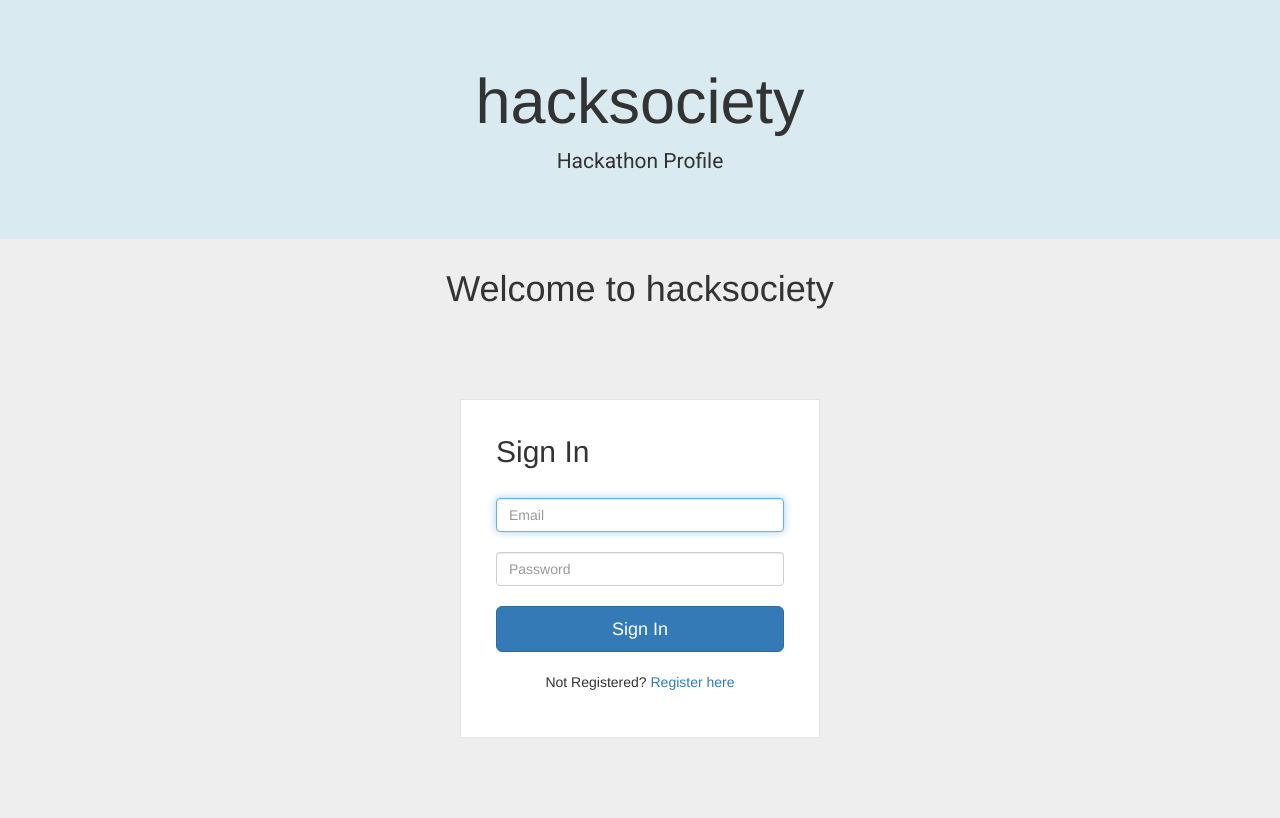
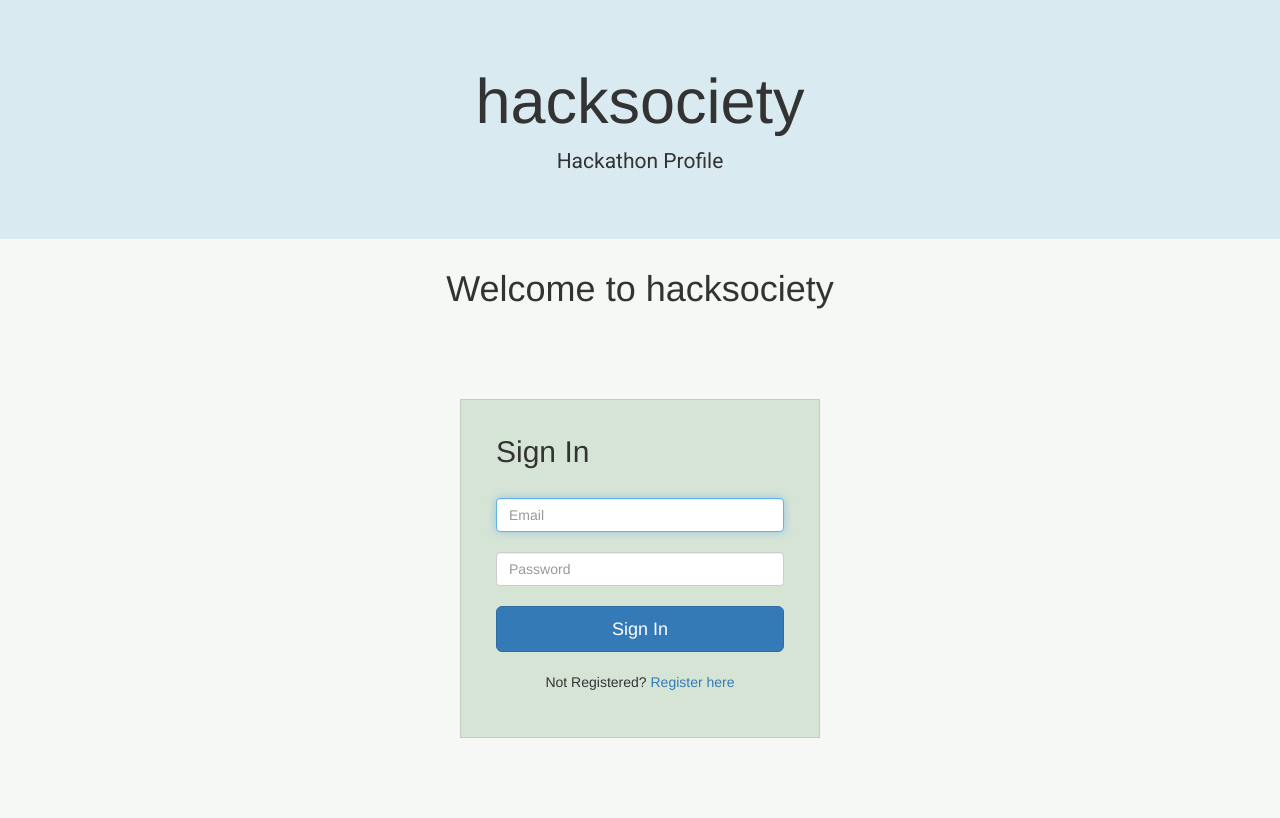
Before and after one commit to NaichuanZhang/YHack_hsociety, a Python web app: template templates/homepage.html in a window 1280 px wide. Shown: the part 1-819 px from the top of the page. Run offline with Jinja, Linux system fonts and the light colour scheme; the template is opened without the code that fills it, so the values that code supplies are empty; some libraries are stand-ins or nearby versions.

Commit message:
new background

```diff
--- a/templates/homepage.html
+++ b/templates/homepage.html
@@ -31,7 +31,7 @@
 	}
 
   body {
-    background: #eee !important;
+    background: #F5F8F5 !important;
   }
 
   .wrapper {
@@ -43,7 +43,7 @@
     max-width: 380px;
     padding: 15px 35px 45px;
     margin: 0 auto;
-    background-color: #fff;
+    background-color: #D6E4D6;
     border: 1px solid rgba(0, 0, 0, 0.1);
   }
 
```
